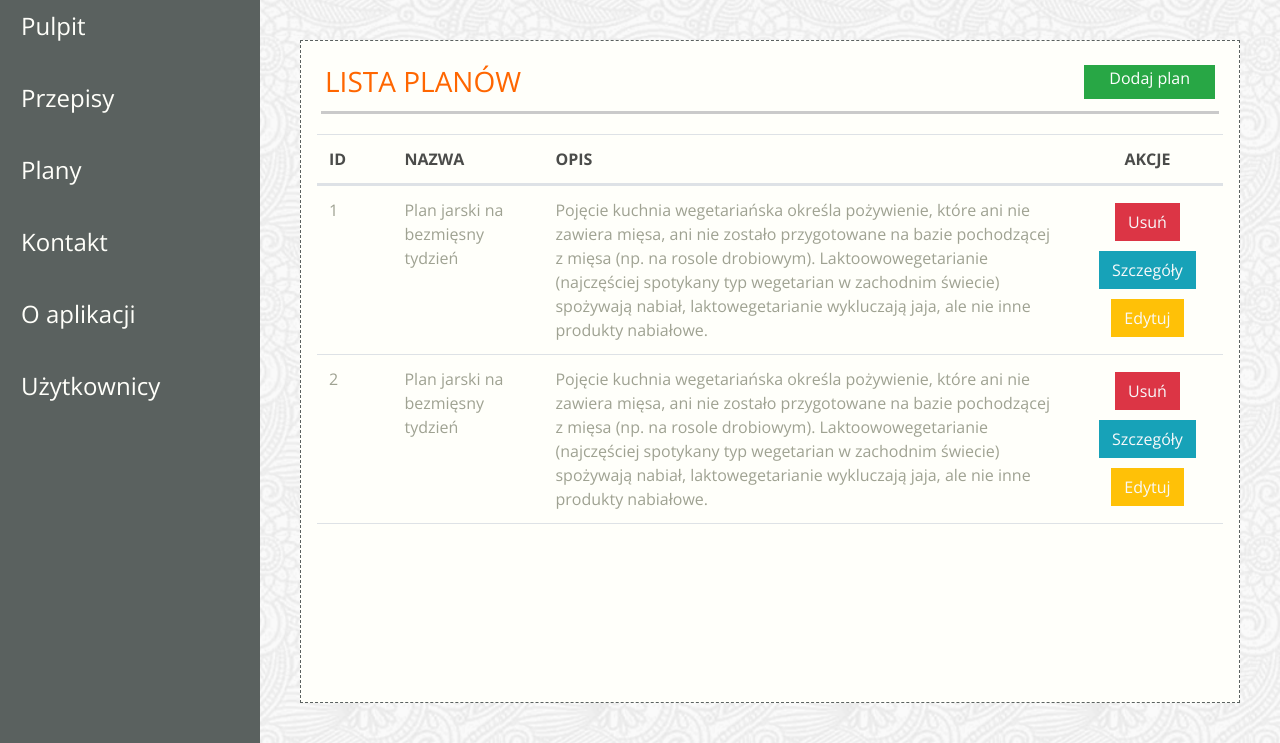
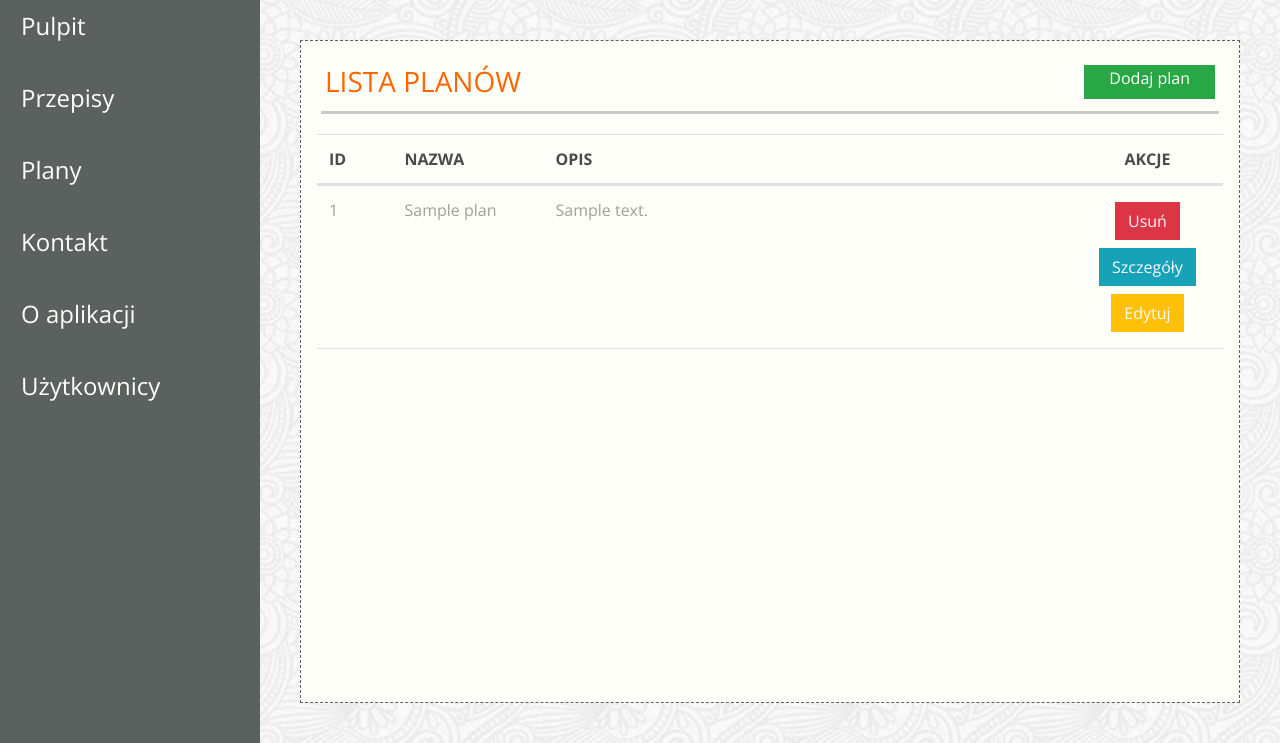
Before and after one commit to Gribek/Food_Plan_App, a Django app: template jedzonko/templates/app-schedules.html in a window 1280 px wide. Shown: the part 84-827 px from the top of the page. Run offline with Django 3.2, Linux system fonts and the light colour scheme; the template is opened without the code that fills it: most values are stand-ins (such as "Sample title", 1, 10 or a date in 2020); some libraries are stand-ins or nearby versions; some web fonts are replaced.

Commit message:
dodanie listy planów, oddanie strony ze szczegółami planu

```diff
--- a/jedzonko/templates/__base__.html
+++ b/jedzonko/templates/__base__.html
@@ -43,7 +43,7 @@
                             </a>
                         </li>
                         <li class="nav-item">
-                            <a class="nav-link" href="/app-schedules.html">
+                            <a class="nav-link" href="/plan">
                                 <span>Plany</span>
                                 <i class="fas fa-angle-right"></i>
                             </a>
--- a/jedzonko/templates/app-schedules.html
+++ b/jedzonko/templates/app-schedules.html
@@ -25,44 +25,22 @@
             </tr>
             </thead>
             <tbody class="text-color-lighter">
+            {% for plan in plans %}
             <tr class="d-flex">
-                <td class="col-1">1</td>
-                <td class="col-2">Plan jarski na bezmięsny tydzień</td>
+                <td class="col-1">{{ plan.id }}</td>
+                <td class="col-2">{{ plan.name }}</td>
                 <td class="col-7">
-                    Pojęcie kuchnia wegetariańska określa pożywienie, które ani
-                    nie zawiera mięsa, ani nie zostało przygotowane na bazie
-                    pochodzącej z mięsa (np. na rosole drobiowym).
-                    Laktoowowegetarianie (najczęściej spotykany typ wegetarian w
-                    zachodnim świecie) spożywają nabiał, laktowegetarianie
-                    wykluczają jaja, ale nie inne produkty nabiałowe.
+                    {{ plan.description }}
                 </td>
                 <td class="col-2 d-flex align-items-center justify-content-center flex-wrap">
                     <a href="#" class="btn btn-danger rounded-0 text-light m-1">Usuń</a>
-                    <a href="/app-details-schedules.html"
+                    <a href="plan/{{ plan.id }}"
                        class="btn btn-info rounded-0 text-light m-1">Szczegóły</a>
                     <a href="/app-edit-schedules.html"
                        class="btn btn-warning rounded-0 text-light m-1">Edytuj</a>
                 </td>
             </tr>
-            <tr class="d-flex">
-                <td class="col-1">2</td>
-                <td class="col-2">Plan jarski na bezmięsny tydzień</td>
-                <td class="col-7">
-                    Pojęcie kuchnia wegetariańska określa pożywienie, które ani
-                    nie zawiera mięsa, ani nie zostało przygotowane na bazie
-                    pochodzącej z mięsa (np. na rosole drobiowym).
-                    Laktoowowegetarianie (najczęściej spotykany typ wegetarian w
-                    zachodnim świecie) spożywają nabiał, laktowegetarianie
-                    wykluczają jaja, ale nie inne produkty nabiałowe.
-                </td>
-                <td class="col-2 d-flex align-items-center justify-content-center flex-wrap">
-                    <a href="#" class="btn btn-danger rounded-0 text-light m-1">Usuń</a>
-                    <a href="/app-details-schedules.html"
-                       class="btn btn-info rounded-0 text-light m-1">Szczegóły</a>
-                    <a href="/app-edit-schedules.html"
-                       class="btn btn-warning rounded-0 text-light m-1">Edytuj</a>
-                </td>
-            </tr>
+            {% endfor %}
             </tbody>
         </table>
     </div>
--- a/jedzonko/templates/recipe-details.html
+++ b/jedzonko/templates/recipe-details.html
@@ -91,8 +91,8 @@
                     </div>
                     <div class="col-2"></div>
                     <ul class="col-5 p-4 list-unstyled">
-                        {% for ingridien in recipe.ingredients.split %}
-                            <li>{{ ingridien }}</li>
+                        {% for i in ingr %}
+                            <li>{{ i }}</li>
                         {% endfor %}
                     </ul>
                 </div>
--- a/scrumlab/urls.py
+++ b/scrumlab/urls.py
@@ -28,7 +28,8 @@ urlpatterns = [
     re_path('^recipe/list/$', Recipe_List.as_view()),
     re_path(r'recipe/add', RecipeAdd.as_view()),
     # re_path(r'recipe/modify/(?P<id>\d+)', ),
-    # re_path(r'plan/(?P<id>\d+)', ),
+    re_path(r'plan/(?P<id>\d+)', PlanDetails.as_view()),
+    re_path(r'plan', PlanList.as_view()),
     # re_path(r'plan/add', ),
     # re_path(r'plan/add/details', ),
     re_path('^contact', ContactView.as_view()),
```
Also changed, not shown: jedzonko/templates/app-details-schedules.html (+3 -10 lines), jedzonko/views.py (+32 -14 lines), jedzonko/migrations/0005_auto_20181128_1602.py (added).
